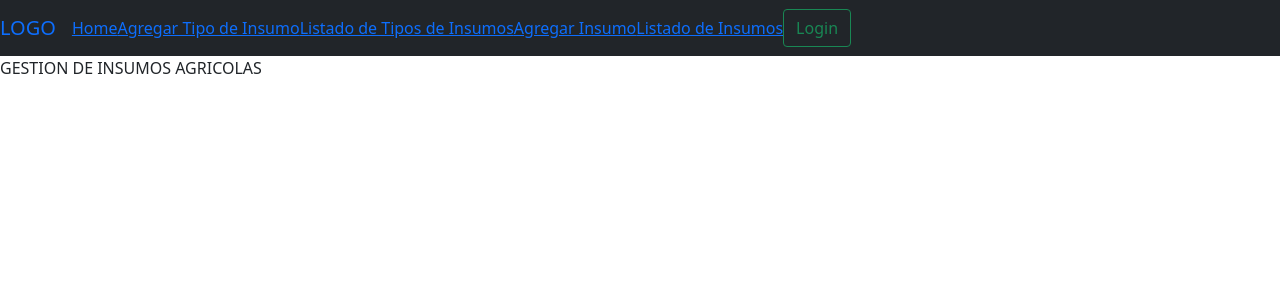
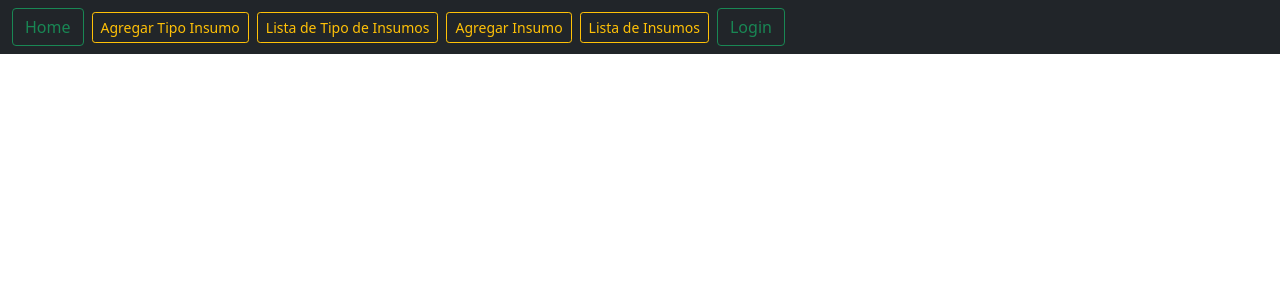
Before and after one commit to pmedina87/tpe1-InsumosAgricolas, a PHP site: page / in a window 1280 px wide. Shown: the top 300 px of the page. Run offline with PHP 8.4, Linux system fonts and the light colour scheme.

Commit message:
ajustes de estilos

```diff
--- a/app/controllers/insumoController.php
+++ b/app/controllers/insumoController.php
@@ -21,7 +21,7 @@ class insumoController{
     function showInsumoById($id){
         $insumo = $this->model->getById($id);
         // actualizo la vista
-        $this->view->renderinsumoById($insumo);
+        $this->view->renderInsumoById($insumo);
     }
 
     function deleteInsumoById($id){
--- a/app/models/insumoModel.php
+++ b/app/models/insumoModel.php
@@ -37,9 +37,11 @@ class insumoModel {
      * Consulta por ID un determinado insumo
      */
     function getById($id){
-        $query = $this->db->prepare("SELECT id_insumo, insumo, unidad_medida, id_tipo_insumo FROM insumo WHERE id_insumo = ?");
+        $query = $this->db->prepare("SELECT id_insumo, insumo, unidad_medida, tipo_insumo FROM insumo INNER JOIN tipo_insumo ON insumo.id_tipo_insumo=tipo_insumo.id_tipo_insumo WHERE id_insumo = ?");
+        // $query = $this->db->prepare("SELECT id_insumo, insumo, unidad_medida, id_tipo_insumo FROM insumo WHERE id_insumo = ?");
         $query->execute([$id]);
-        $insumo = $query->fetch(PDO::FETCH_OBJ);
+        $insumo = $query->fetch(PDO::FETCH_ASSOC);
+        // $insumo = $query->fetch(PDO::FETCH_OBJ);
         return $insumo;
     }
 
--- a/app/views/insumoView.php
+++ b/app/views/insumoView.php
@@ -7,8 +7,8 @@ class insumoView{
      * Consulta para mostrar todos los insumos
      */
     function renderAllInsumos($insumos){
-        echo "<h1>Lista de Insumos</h1>";
-        // tabla de tipos de insumos
+        echo "<h1 class='m-3'>Lista de Insumos</h1>";
+        // tabla de insumos
         echo "<table class='table'>
         <thead>
             <tr>
@@ -61,11 +61,11 @@ class insumoView{
      */
     function renderInsumoById($insumo) {
         include 'templates/form_alta_insumo.php';
-        $id = $insumo->id_insumo;
-        $insumo = $insumo->insumo;
-        $unidad_medida = $insumo->unidad_medida;
-        $id_tipo_insumo = $insumo->id_tipo_insumo;
-
+        $id = $insumo['id_insumo'];
+        $insumo = $insumo['insumo'];
+        $unidad_medida = $insumo['unidad_medida'];
+        $tipo_insumo = $insumo['tipo_insumo'];
+        // var_dump($id, $insuma, $unidad_medida, $tipo_insumo);
     }
 
     /**
--- a/app/views/tipoInsumoView.php
+++ b/app/views/tipoInsumoView.php
@@ -7,7 +7,7 @@ class tipoInsumoView{
      * Consulta para mostrar todos los tipos de insumos
      */
     function renderAllTiposInsumos($tiposInsumos){
-        echo "<h1>Lista de Tipos de Insumos</h1>";
+        echo "<h1  class='m-3'>Lista de Tipos de Insumos</h1>";
         // tabla de tipos de insumos
         echo "<table class='table'>
         <thead>
--- a/templates/home.php
+++ b/templates/home.php
@@ -2,8 +2,3 @@
 
 include 'header.php';
 include 'navBar.php';
-
-
-
-
-include 'footer.php';
--- a/templates/navBar.php
+++ b/templates/navBar.php
@@ -1,30 +1,43 @@
 
 <div>
-  <nav class="navbar navbar-expand-lg navbar-secondary bg-dark">
-      <a class="navbar-brand" href="Home">LOGO</a>
 
-      <div class="navBar-menu">
-        <ul class="navbar-nav mr-auto">
-              <li class="nav-item active">
-                  <a href="Home">Home</a>
-              </li>
-              <li>
-                <a href="Add_Tipo_Insumo">Agregar Tipo de Insumo</a></a>
-              </li>
-              <li>
-                <a href="Tipos_Insumos">Listado de Tipos de Insumos</a>
-              </li>
-              <li>
-                <a href="Add_Insumo">Agregar Insumo</a>
-              </li>
-              <li>
-                <a href="Insumos">Listado de Insumos</a>
-              </li>
-          </ul>
+  <nav class="navbar bg-dark">
+    <form class="container-fluid justify-content-start">
+
+      <div>
+        <a href="Home">
+          <button class="btn btn-outline-success me-2" type="button">Home</button>
+        </a>
       </div>
-      <form class="form-inline my-2 my-lg-0">
+
+      <div>
+        <a href="Add_Tipo_Insumo">
+          <button class="btn btn-sm btn-outline-warning me-2" type="button">Agregar Tipo Insumo</button>
+        </a>
+      </div>
+
+      <div>
+        <a href="Tipos_Insumos">
+          <button class="btn btn-sm btn-outline-warning me-2" type="button">Lista de Tipo de Insumos</button>
+        </a>
+      </div>
+
+      <div>
+        <a href="Add_Insumo">
+          <button class="btn btn-sm btn-outline-warning me-2" type="button">Agregar Insumo</button>
+        </a>
+      </div>
+
+      <div>
+        <a href="Insumos">
+          <button class="btn btn-sm btn-outline-warning me-2" type="button">Lista de Insumos</button>
+        </a>
+      </div>
+
+      <div>
         <button class="btn btn-outline-success my-2 my-sm-0" type="submit">Login</button>
-      </form>
+      </div>
 
+    </form>
   </nav>
 </div>
```
Also changed, not shown: templates/form_alta_insumo.php (+13 -5 lines), templates/form_alta_tipo_insumo.php (+8 -3 lines), templates/header.php (line endings or trailing spaces).
